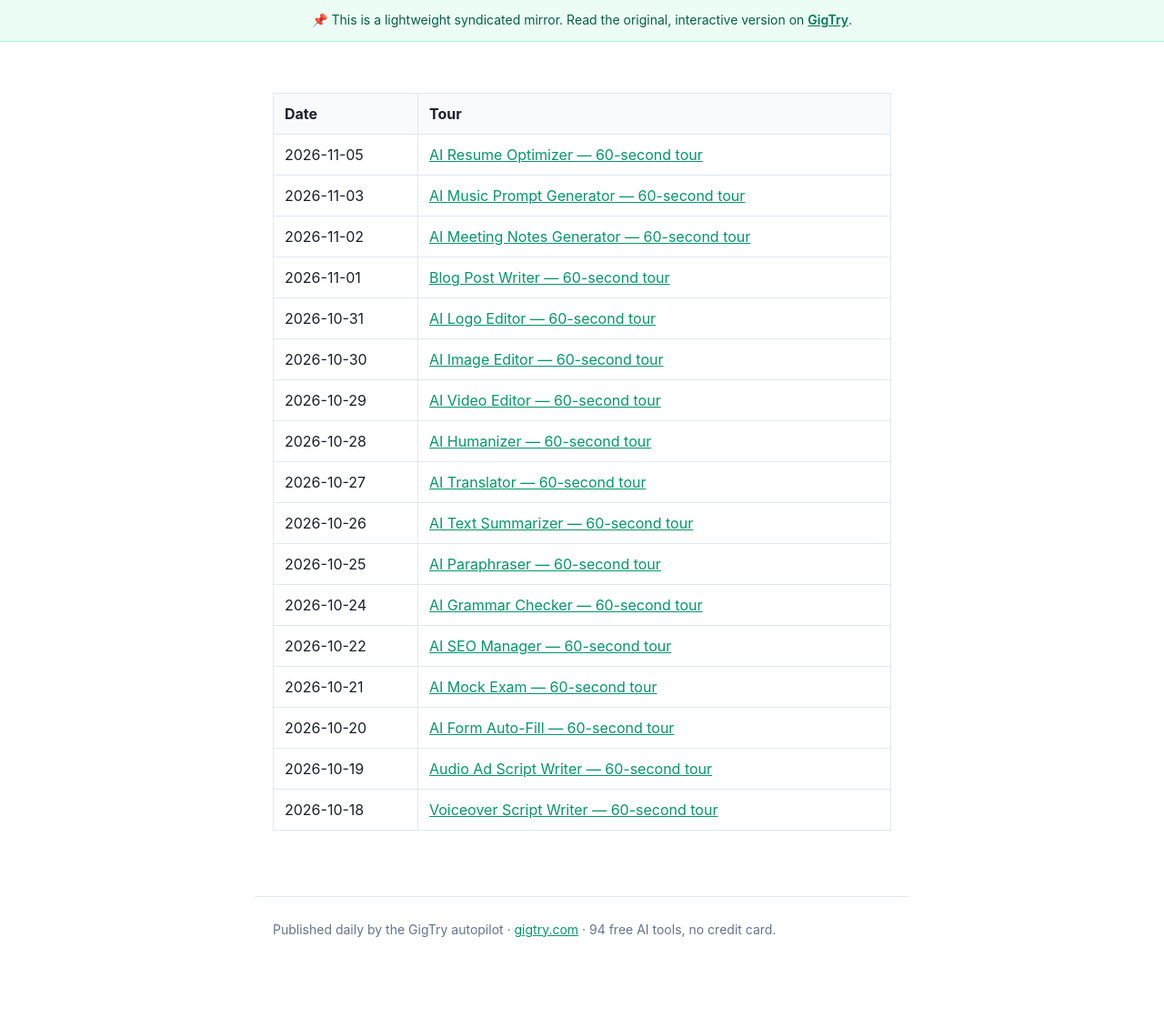
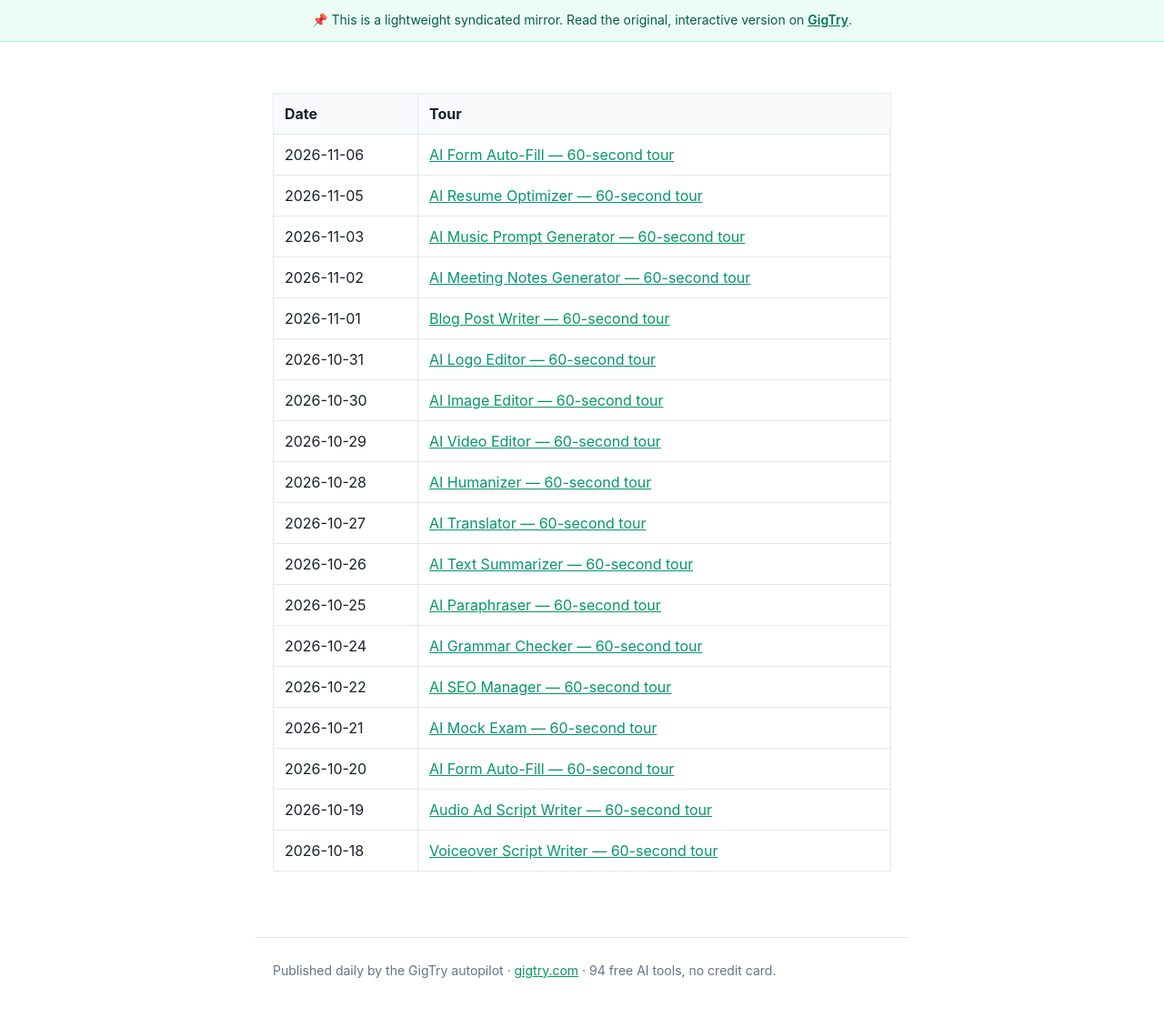
Before and after one commit to gigtryinfo-dev/gigtry-public, a Jekyll site: the page built from posts/daily/index.md, in a window 1280 px wide. Shown: the whole page at 91% size. Built offline with Jekyll 4.4.1, drawn with Linux system fonts in a browser that asks for light colours; before the commit the page ends 1074 px from its top, so only the background shows below that.

Commit message:
daily index: 2026-11-06

```diff
--- a/posts/daily/index.md
+++ b/posts/daily/index.md
@@ -7,6 +7,7 @@
 
 | Date | Tour |
 |------|------|
+| 2026-11-06 | [AI Form Auto-Fill — 60-second tour](https://gigtryinfo-dev.github.io/gigtry-public/posts/daily/2026-11-06-ai-form-autofill.html) |
 | 2026-11-05 | [AI Resume Optimizer — 60-second tour](https://gigtryinfo-dev.github.io/gigtry-public/posts/daily/2026-11-05-ai-resume-optimizer.html) |
 | 2026-11-03 | [AI Music Prompt Generator — 60-second tour](https://gigtryinfo-dev.github.io/gigtry-public/posts/daily/2026-11-03-ai-music-prompt-generator.html) |
 | 2026-11-02 | [AI Meeting Notes Generator — 60-second tour](https://gigtryinfo-dev.github.io/gigtry-public/posts/daily/2026-11-02-ai-meeting-notes-generator.html) |
```
